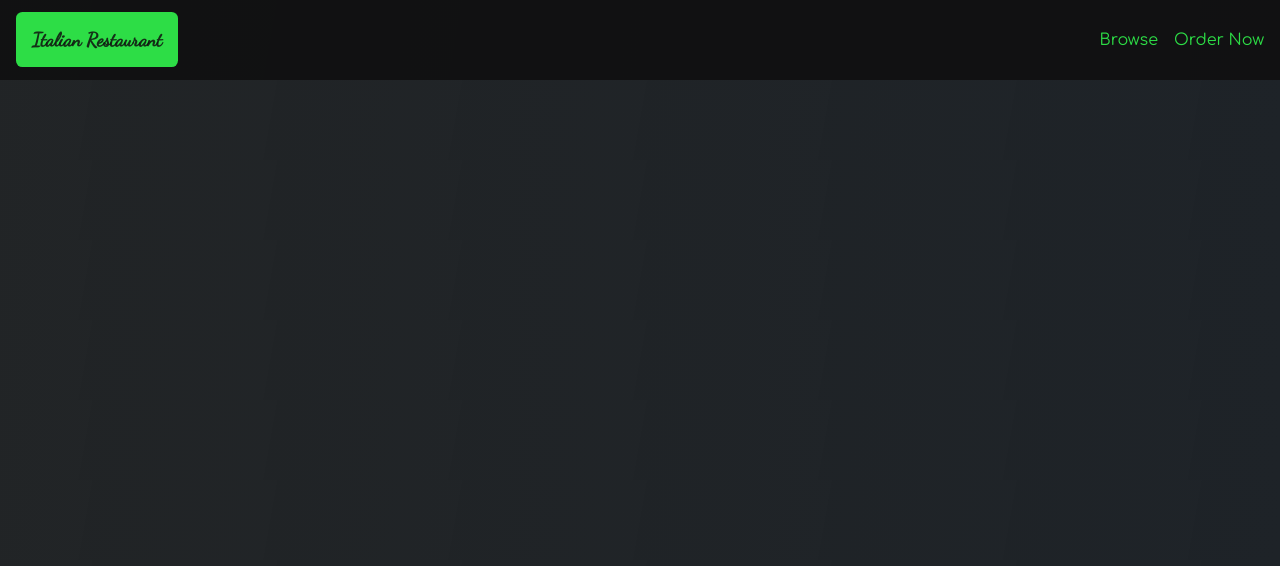
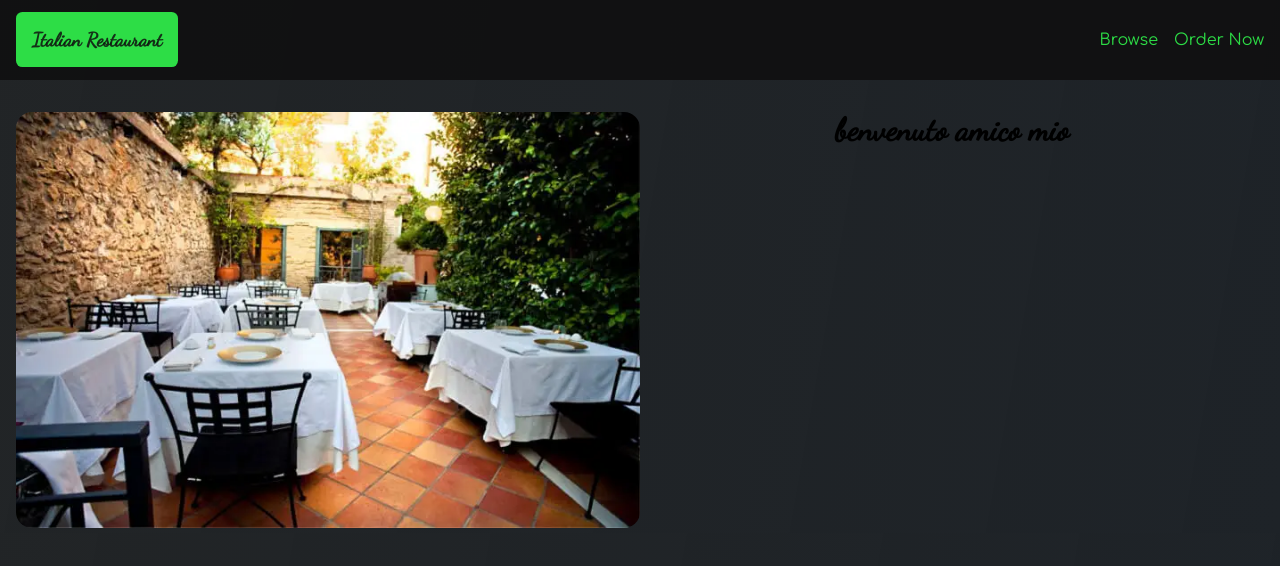
Before and after one commit to shahin76shaix/Italian-restaurant-food-menu, a plain HTML site: page index.html in a window 1280 px wide. Drawn offline with Linux system fonts and the light colour scheme.

Commit message:
added main__header

```diff
--- a/index.html
+++ b/index.html
@@ -65,6 +65,19 @@
                 </ul>
             </header>
     </aside>
-
+    <main class="main">
+        <section class="main__header">
+            <div class="container">
+                <div class="main__header__wrapper">
+                    <div class="main__header__left">
+                        <img src="/images/contents/italian-restaurants-cover.jpg" alt="italian Restaurant" class="main__header__left__image">
+                    </div>
+                    <div class="main__header__right">
+                        <h1 class="main__header__right__title">benvenuto amico mio</h1>
+                    </div>
+                </div>
+            </div>
+        </section>
+    </main>
 </body>
 </html>
--- a/style.css
+++ b/style.css
@@ -528,6 +528,44 @@ body {
   color: rgba(129, 240, 146, 0.562);
 }
 
+/* -----------------------------------Main sction start from here----------------------- */
+.main {
+margin-top: 2rem;
+}
+
+.main__header {
+
+}
+
+.main__header__wrapper {
+  display: flex;
+  width: 100%;
+  justify-content: space-between;
+}
+
+.main__header__left {
+  max-width: 50%;
+  flex-grow: 1;
+}
+
+.main__header__left__image {
+  width: 100%;
+  object-fit: cover;
+  flex-grow: 2;
+  border-radius: 1rem;
+}
+
+.main__header__right {
+  max-width: 50%;
+  flex-grow: 1;
+}
+
+.main__header__right__title {
+  font-family: 'Dancing Script';
+  text-align: center;
+  margin: 0;
+}
+
 
 
 @media (max-width:768px) {
```
Also changed, not shown: images/contents/italian-restaurant.jpg (deleted), images/contents/italian-restaurants-cover.jpg (added).
